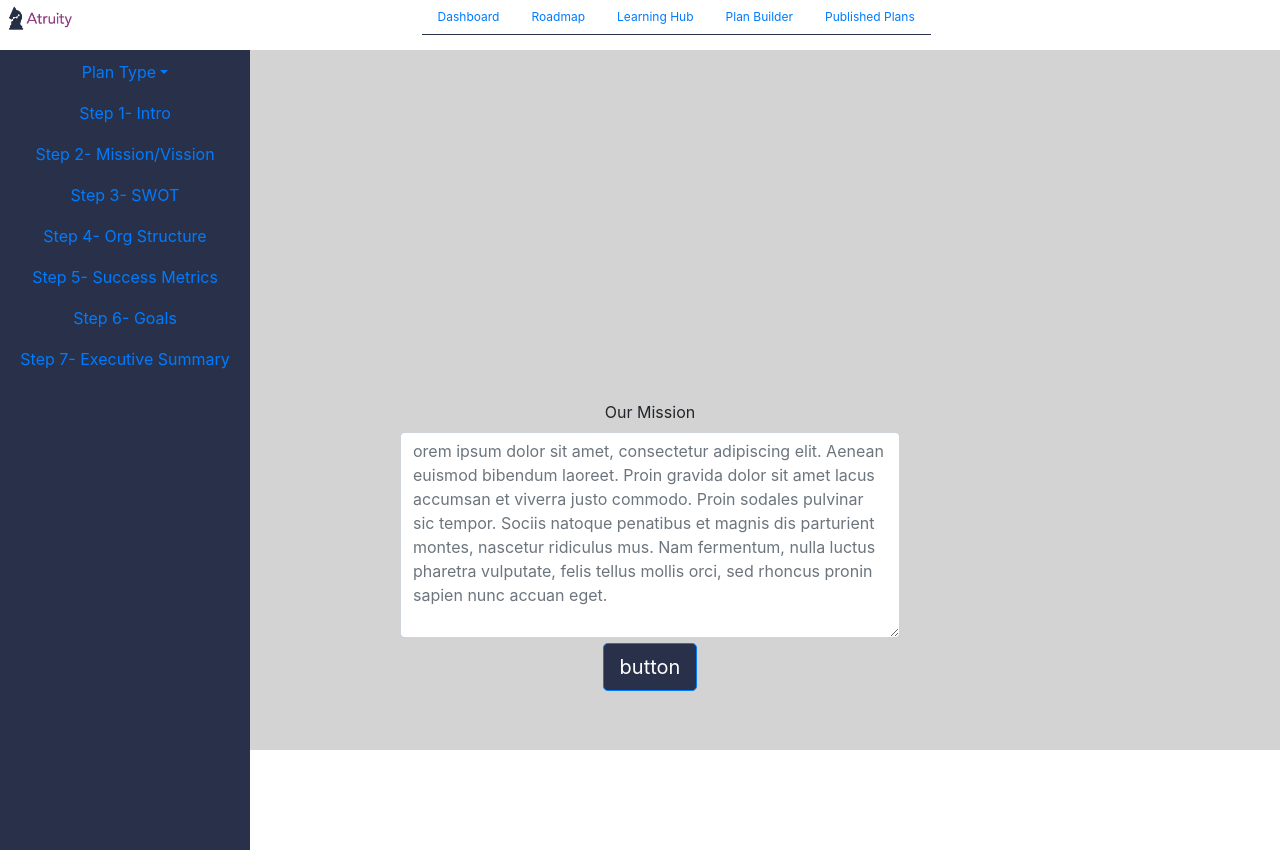
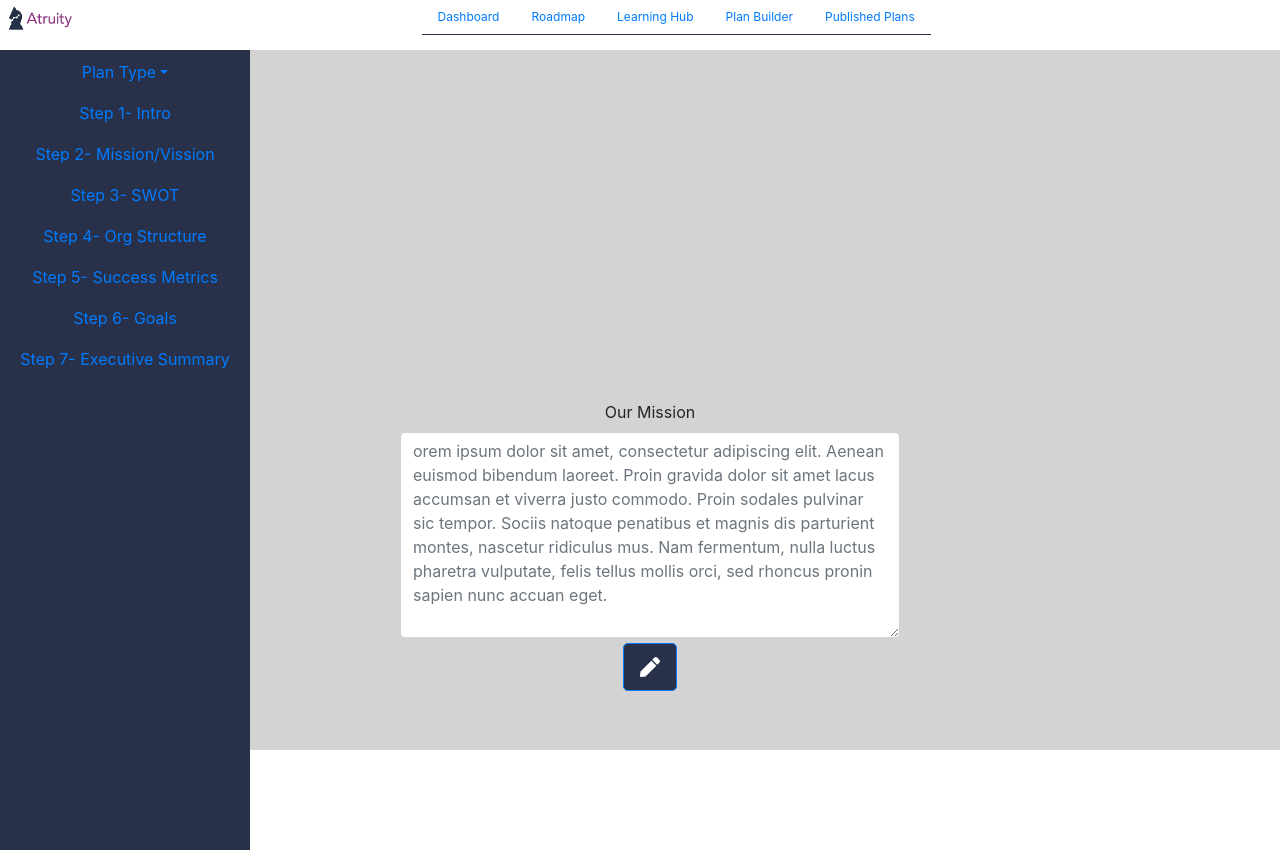
Before and after one commit to juancbaires/WDI-UX-Atruity, a React (Create React App) app in the folder strategic_planning/: page /mission in a window 1280 px wide. Built offline with nearby package versions, Linux system fonts and the light colour scheme.

Commit message:
editing missions works

```diff
--- a/strategic_planning/package.json
+++ b/strategic_planning/package.json
@@ -3,6 +3,9 @@
   "version": "0.1.0",
   "private": true,
   "dependencies": {
+    "@fortawesome/fontawesome-svg-core": "^1.2.6",
+    "@fortawesome/free-solid-svg-icons": "^5.4.1",
+    "@fortawesome/react-fontawesome": "^0.1.3",
     "bootstrap-4-react": "0.0.56",
     "react": "^16.5.2",
     "react-dom": "^16.5.2",
--- a/strategic_planning/src/App/App.js
+++ b/strategic_planning/src/App/App.js
@@ -15,6 +15,11 @@ import SuccessMetrics from "../SuccessMetrics/SuccessMetric";
 import Goals from "../Goals/Goals";
 import ExecutiveSummary from "../ExecutiveSummary/ExecutiveSummary";
 import logo from "./logo.png"
+import { library } from '@fortawesome/fontawesome-svg-core'
+import { FontAwesomeIcon } from '@fortawesome/react-fontawesome'
+import { faPen } from '@fortawesome/free-solid-svg-icons'
+
+library.add(faPen)
 
 let planner = [
   {
@@ -39,11 +44,14 @@ class App extends Component {
   state = {
     planner: planner
   };
-
+  //add a goal to planner data
   addplan = (plan) => {
     this.state.planner[0].goals = plan
   }
-
+  //edit mission prop
+  addMission = (mission) => {
+    this.state.planner[0].visionStatement = mission
+  }
   render() {
     return (
       <div className="App">
@@ -141,6 +149,7 @@ class App extends Component {
                 {...this.state}
                 {...this.props}
                 planner={this.state.planner}
+                addMission={this.addMission}
               />
             )}
             />/>
--- a/strategic_planning/src/Goals/Goals.js
+++ b/strategic_planning/src/Goals/Goals.js
@@ -1,6 +1,8 @@
 import React, { Component } from 'react';
 import SideBar from "../SideBar/SideBar"
 import "./Goals.css"
+import { FontAwesomeIcon } from "@fortawesome/react-fontawesome"
+
 class Goals extends Component {
     state = {
         goals: null
@@ -22,7 +24,7 @@ class Goals extends Component {
                     <div class="form-group">
                         <label for="exampleFormControlTextarea1">Goals</label>
                         <textarea class="form-control" id="goals" rows="8" placeholder={this.props.planner[0].goals} onChange={this.handleChange}></textarea>
-                        <button onClick={this.handleSubmit} type="button" class="btn btn-primary btn-lg">button</button>
+                        <button onClick={this.handleSubmit} type="button" class="btn btn-primary btn-lg"><FontAwesomeIcon icon="pen" /></button>
                     </div>
                 </form>
             </div>
--- a/strategic_planning/src/Mission/Mission.js
+++ b/strategic_planning/src/Mission/Mission.js
@@ -1,8 +1,22 @@
 import React, { Component } from 'react';
 import SideBar from "../SideBar/SideBar"
 import "./Mission.css"
+import { FontAwesomeIcon } from "@fortawesome/react-fontawesome"
+
 
 class Mission extends Component {
+    state = {
+        visionStatement: null
+    }
+    handleChange = (e) => {
+        this.setState({
+            visionStatement: e.target.value
+        })
+    }
+    handleSubmit = (e) => {
+        e.preventDefault();
+        this.props.addMission(this.state.visionStatement)
+    }
     render() {
         return (
             <div className="grey">
@@ -10,8 +24,8 @@ class Mission extends Component {
                 <form className="mission">
                     <div class="form-group">
                         <label for="exampleFormControlTextarea1">Our Mission</label>
-                        <textarea class="form-control" id="exampleFormControlTextarea1" rows="8" placeholder={this.props.planner[0].visionStatement}></textarea>
-                        <button type="button" class="btn btn-primary btn-lg">button</button>
+                        <textarea class="form-control" id="visionStatement" rows="8" placeholder={this.props.planner[0].visionStatement} onChange={this.handleChange}></textarea>
+                        <button onClick={this.handleSubmit} type="button" class="btn btn-primary btn-lg"><FontAwesomeIcon icon="pen" /></button>
                     </div>
                 </form>
             </div>
```
Also changed, not shown: 1 other file (tests, documents, lock files or other folders).
